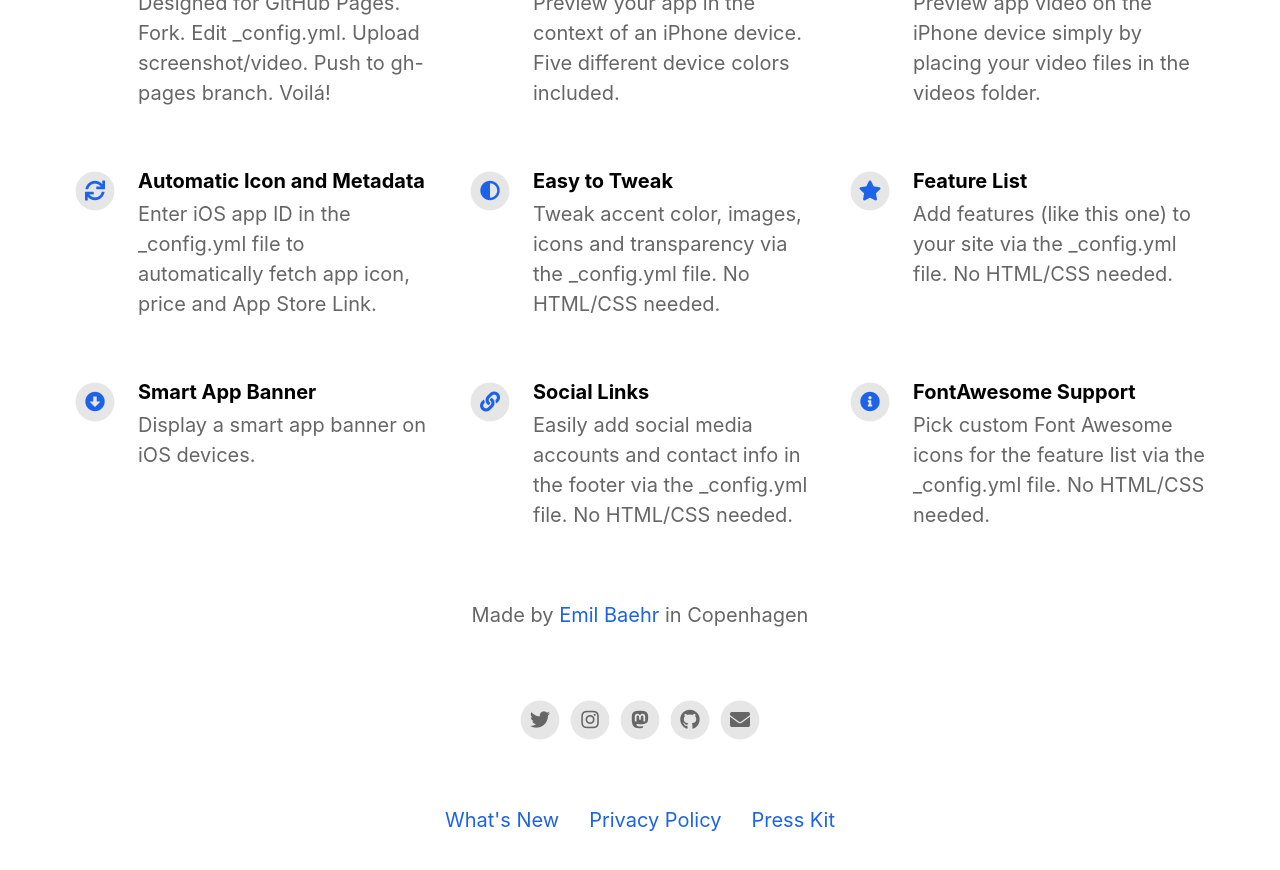
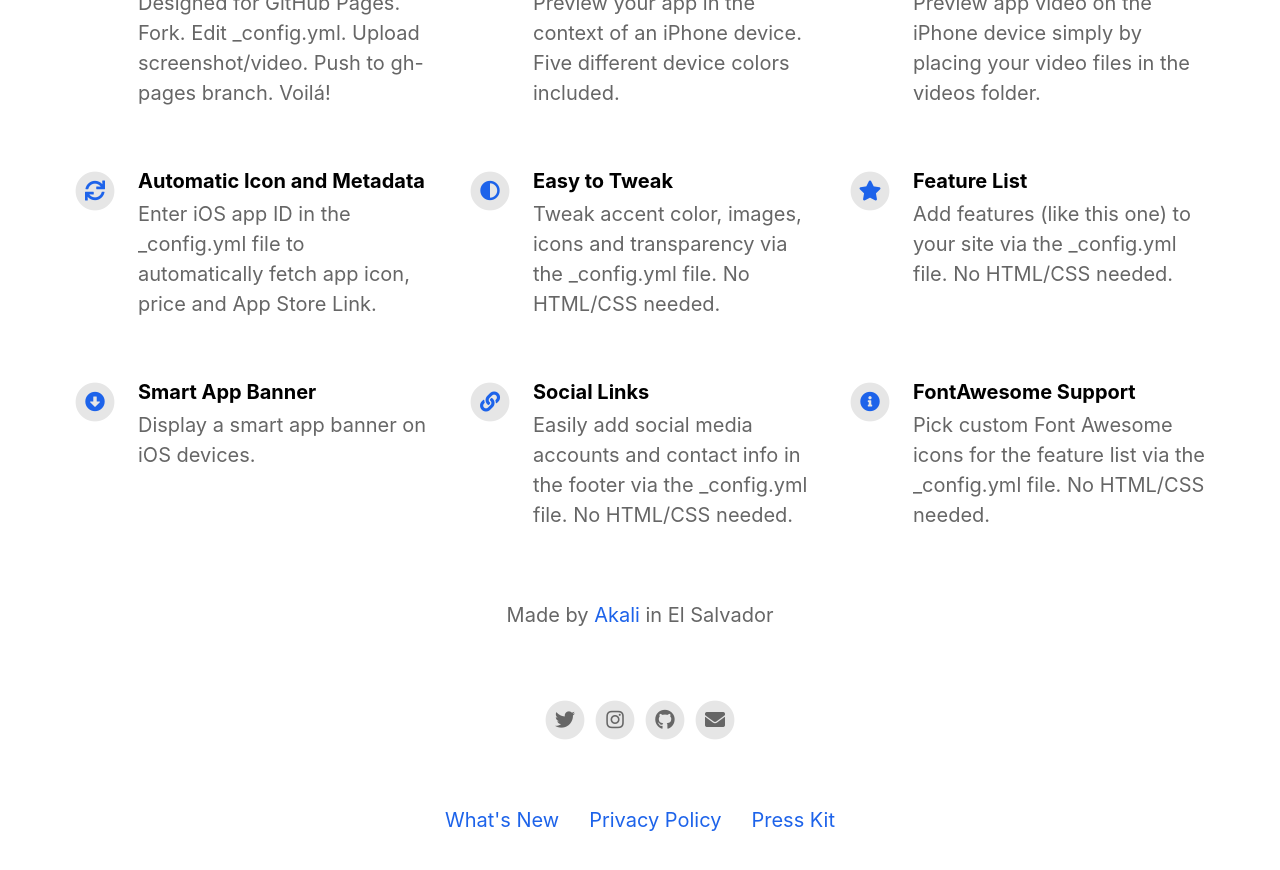
Before and after one commit to akali-app/akali-app.github.io, a Jekyll site: the page built from index.html, in a window 1280 px wide and 900 px high, scrolled down 1124 px. Shown: the top 870 px of the window. Built offline with Jekyll 4.4.1, drawn with Linux system fonts in a browser that asks for light colours; nearby versions of some CDN libraries.

Commit message:
Initial template

```diff
--- a/_config.yml
+++ b/_config.yml
@@ -7,7 +7,7 @@
 
 appstore_link                             :                                           # Automatically populates if not set and if iOS app ID is set. Otherwise enter manually.
 playstore_link                            :                                           # Enter Google Play Store URL.
-presskit_download_link                    : https://emilbaehr.com                                          # Enter a link to downloadable file or (e.g. public Dropbox link to a .zip file).
+presskit_download_link                    : https://akali.app                         # Enter a link to downloadable file or (e.g. public Dropbox link to a .zip file).
                                                                                       # Or upload your press kit file to assets and set path accordingly (e.g. "assets/your_press_kit.zip").
 
 app_icon                                  : # assets/appicon.png                      # Automatically populates if not set and if iOS app ID is set.  Otherwise enter path to icon file manually.
@@ -20,16 +20,16 @@
 
 
 # Information About Yourself
-your_name                                 : Emil Baehr
-your_link                                 : https://emilbaehr.com
-your_city                                 : Copenhagen
-email_address                             : emil.baehr@gmail.com
+your_name                                 : Akali
+your_link                                 : https://akali.app
+your_city                                 : El Salvador
+email_address                             : info@akali.app
 facebook_username                         :
-instagram_username                        : ebaehr
-twitter_username                          : ebaehr
-github_username                           : emilbaehr
+instagram_username                        : akali.app
+twitter_username                          : akali.app
+github_username                           : akali.app
 youtube_username                          :
-mastodon_link                             : https://mastodon.social/@ebaehr
+mastodon_link                             :
 
 
 
```
